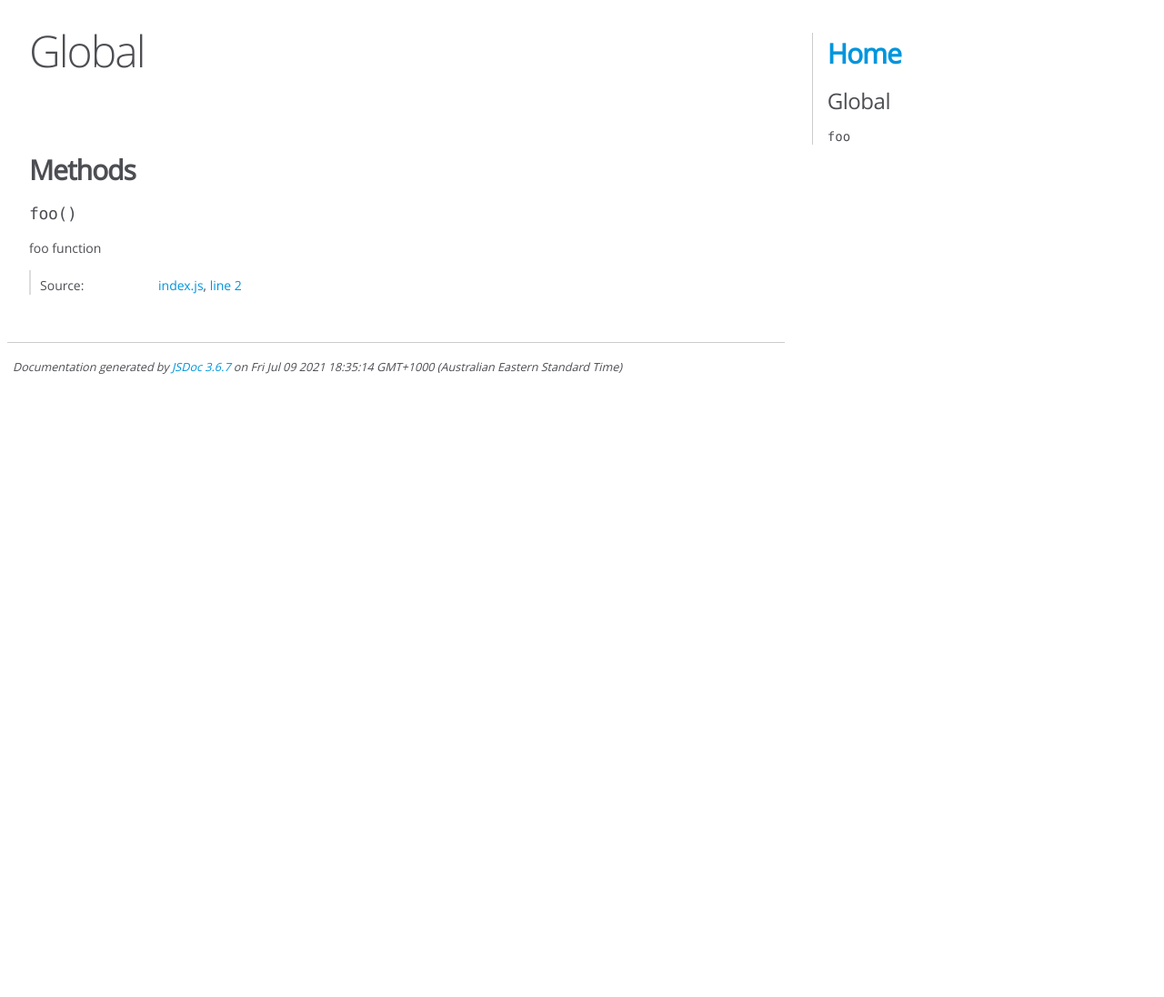
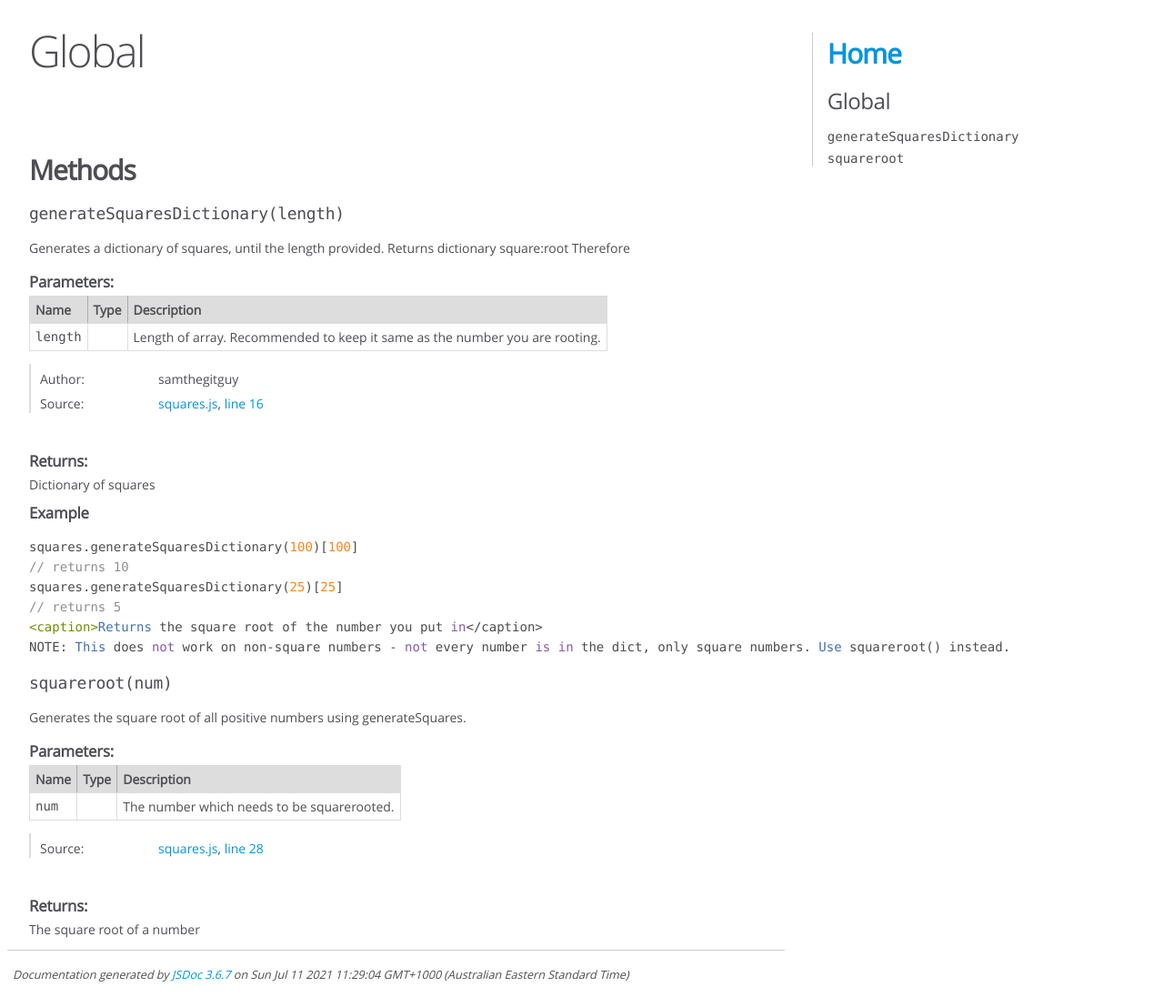
Before and after one commit to samthegitguy/maths, a website: page docs/global.html in a window 1280 px wide. Shown: the whole page at 91% size. Before the commit the page ends 800 px from the top, so only its background shows below. Drawn offline with Linux system fonts and the light colour scheme.

Commit message:
Fix generate squares dictionary
Update documentation

```diff
--- a/docs/global.html
+++ b/docs/global.html
@@ -104,7 +104,7 @@
 
 
 
-    <h4 class="name" id="foo"><span class="type-signature"></span>foo<span class="signature">()</span><span class="type-signature"></span></h4>
+    <h4 class="name" id="generateSquaresDictionary"><span class="type-signature"></span>generateSquaresDictionary<span class="signature">(length)</span><span class="type-signature"></span></h4>
 
 
 
@@ -112,7 +112,9 @@
 
 
 <div class="description">
-    foo function
+    Generates a dictionary of squares, until the length provided.
+Returns dictionary square:root
+Therefore
 </div>
 
 
@@ -121,6 +123,209 @@
 
 
 
+
+
+    <h5>Parameters:</h5>
+
+
+<table class="params">
+    <thead>
+    <tr>
+
+        <th>Name</th>
+
+
+        <th>Type</th>
+
+
+
+
+
+        <th class="last">Description</th>
+    </tr>
+    </thead>
+
+    <tbody>
+
+
+        <tr>
+
+                <td class="name"><code>length</code></td>
+
+
+            <td class="type">
+
+            </td>
+
+
+
+
+
+            <td class="description last">Length of array. Recommended to keep it same as the number you are rooting.</td>
+        </tr>
+
+
+    </tbody>
+</table>
+
+
+
+
+
+
+<dl class="details">
+
+
+
+
+
+
+
+
+
+
+
+
+
+
+
+
+
+
+    <dt class="tag-author">Author:</dt>
+    <dd class="tag-author">
+        <ul>
+            <li>samthegitguy</li>
+        </ul>
+    </dd>
+
+
+
+
+
+
+
+
+
+    <dt class="tag-source">Source:</dt>
+    <dd class="tag-source"><ul class="dummy"><li>
+        <a href="squares.js.html">squares.js</a>, <a href="squares.js.html#line16">line 16</a>
+    </li></ul></dd>
+
+
+
+
+
+
+
+</dl>
+
+
+
+
+
+
+
+
+
+
+
+
+
+
+
+<h5>Returns:</h5>
+
+
+<div class="param-desc">
+    Dictionary of squares
+</div>
+
+
+
+
+
+
+
+
+    <h5>Example</h5>
+
+    <pre class="prettyprint"><code>squares.generateSquaresDictionary(100)[100]
+// returns 10
+squares.generateSquaresDictionary(25)[25]
+// returns 5
+&lt;caption>Returns the square root of the number you put in&lt;/caption>
+NOTE: This does not work on non-square numbers - not every number is in the dict, only square numbers. Use squareroot() instead.</code></pre>
+
+
+
+
+
+
+
+
+
+    <h4 class="name" id="squareroot"><span class="type-signature"></span>squareroot<span class="signature">(num)</span><span class="type-signature"></span></h4>
+
+
+
+
+
+
+<div class="description">
+    Generates the square root of all positive numbers using generateSquares.
+</div>
+
+
+
+
+
+
+
+
+
+    <h5>Parameters:</h5>
+
+
+<table class="params">
+    <thead>
+    <tr>
+
+        <th>Name</th>
+
+
+        <th>Type</th>
+
+
+
+
+
+        <th class="last">Description</th>
+    </tr>
+    </thead>
+
+    <tbody>
+
+
+        <tr>
+
+                <td class="name"><code>num</code></td>
+
+
+            <td class="type">
+
+            </td>
+
+
+
+
+
+            <td class="description last">The number which needs to be squarerooted.</td>
+        </tr>
+
+
+    </tbody>
+</table>
 
 
 
@@ -156,7 +361,7 @@
 
     <dt class="tag-source">Source:</dt>
     <dd class="tag-source"><ul class="dummy"><li>
-        <a href="index.js.html">index.js</a>, <a href="index.js.html#line2">line 2</a>
+        <a href="squares.js.html">squares.js</a>, <a href="squares.js.html#line28">line 28</a>
     </li></ul></dd>
 
 
@@ -177,6 +382,16 @@
 
 
 
+
+
+
+
+<h5>Returns:</h5>
+
+
+<div class="param-desc">
+    The square root of a number
+</div>
 
 
 
@@ -202,13 +417,13 @@
 </div>
 
 <nav>
-    <h2><a href="index.html">Home</a></h2><h3>Global</h3><ul><li><a href="global.html#foo">foo</a></li></ul>
+    <h2><a href="index.html">Home</a></h2><h3>Global</h3><ul><li><a href="global.html#generateSquaresDictionary">generateSquaresDictionary</a></li><li><a href="global.html#squareroot">squareroot</a></li></ul>
 </nav>
 
 <br class="clear">
 
 <footer>
-    Documentation generated by <a href="https://github.com/jsdoc/jsdoc">JSDoc 3.6.7</a> on Fri Jul 09 2021 18:35:14 GMT+1000 (Australian Eastern Standard Time)
+    Documentation generated by <a href="https://github.com/jsdoc/jsdoc">JSDoc 3.6.7</a> on Sun Jul 11 2021 11:29:04 GMT+1000 (Australian Eastern Standard Time)
 </footer>
 
 <script> prettyPrint(); </script>
--- /dev/null
+++ b/docs/squares.js.html
@@ -0,0 +1,84 @@
+<!DOCTYPE html>
+<html lang="en">
+<head>
+    <meta charset="utf-8">
+    <title>JSDoc: Source: squares.js</title>
+
+    <script src="scripts/prettify/prettify.js"> </script>
+    <script src="scripts/prettify/lang-css.js"> </script>
+    <!--[if lt IE 9]>
+      <script src="//html5shiv.googlecode.com/svn/trunk/html5.js"></script>
+    <![endif]-->
+    <link type="text/css" rel="stylesheet" href="styles/prettify-tomorrow.css">
+    <link type="text/css" rel="stylesheet" href="styles/jsdoc-default.css">
+</head>
+
+<body>
+
+<div id="main">
+
+    <h1 class="page-title">Source: squares.js</h1>
+
+
+
+
+
+
+    <section>
+        <article>
+            <pre class="prettyprint source linenums"><code>const square = a => a * a
+
+/** Generates a dictionary of squares, until the length provided.
+ * Returns dictionary square:root
+ * Therefore
+ * @example
+ * squares.generateSquaresDictionary(100)[100]
+ * // returns 10
+ * squares.generateSquaresDictionary(25)[25]
+ * // returns 5
+ * &lt;caption>Returns the square root of the number you put in&lt;/caption>
+ * NOTE: This does not work on non-square numbers - not every number is in the dict, only square numbers. Use squareroot() instead.
+ * @author samthegitguy
+ * @argument length Length of array. Recommended to keep it same as the number you are rooting.
+ * @returns Dictionary of squares **/
+const generateSquaresDictionary = function(length) {
+    let squares = {}
+    for(let i = 0; i &lt; length + 1; i++) {
+        squares[square(i)] = i
+    }
+    return squares
+}
+/**
+ * Generates the square root of all positive numbers using generateSquares.
+ * @param num The number which needs to be squarerooted.
+ * @returns The square root of a number
+ */
+function squareroot(num) {
+    return generateSquaresDictionary(num)[num]
+}
+// Exports
+exports.square = square
+exports.generateSquares = generateSquaresDictionary
+exports.squareroot = squareroot</code></pre>
+        </article>
+    </section>
+
+
+
+
+</div>
+
+<nav>
+    <h2><a href="index.html">Home</a></h2><h3>Global</h3><ul><li><a href="global.html#generateSquaresDictionary">generateSquaresDictionary</a></li><li><a href="global.html#squareroot">squareroot</a></li></ul>
+</nav>
+
+<br class="clear">
+
+<footer>
+    Documentation generated by <a href="https://github.com/jsdoc/jsdoc">JSDoc 3.6.7</a> on Sun Jul 11 2021 11:29:04 GMT+1000 (Australian Eastern Standard Time)
+</footer>
+
+<script> prettyPrint(); </script>
+<script src="scripts/linenumber.js"> </script>
+</body>
+</html>
--- a/package.json
+++ b/package.json
@@ -4,6 +4,7 @@
   "description": "Javascript extensive mathematics utility",
   "main": "gui/index.js",
   "scripts": {
+    "doc": "jsdoc src README.md -d docs",
     "test": "jest"
   },
   "repository": {
--- /dev/null
+++ b/src/primes.js
@@ -0,0 +1,3 @@
+function findPrime(num) {
+
+}
```
Also changed, not shown: docs/index.html (+2 -2 lines), src/squares.cjs (deleted, +0 -20 lines), src/squares.js (added, +35 -0 lines), tests/arithmetic.test.js (+1 -1 lines), tests/squares.test.js (+4 -3 lines), src/arithmetic.js (renamed from src/arithmetic.cjs), 1 other file.
